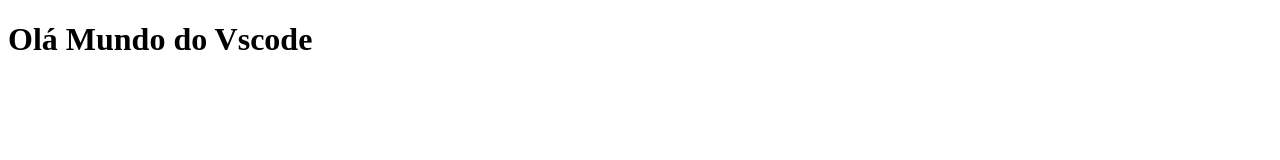
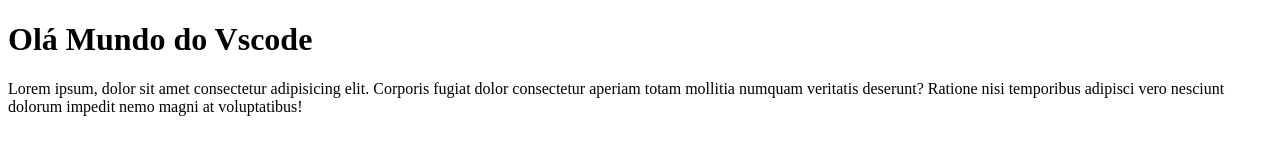
Before and after one commit to AndreOliveiram99/teste-vscode, a plain HTML site: page index.html in a window 1280 px wide. Drawn offline with Linux system fonts and the light colour scheme.

Commit message:
Add lorem

```diff
--- a/index.html
+++ b/index.html
@@ -8,5 +8,9 @@
 </head>
 <body>
     <h1>Olá Mundo do Vscode</h1>
+    <p>
+        Lorem ipsum, dolor sit amet consectetur adipisicing elit. Corporis fugiat dolor consectetur aperiam totam mollitia
+        numquam veritatis deserunt? Ratione nisi temporibus adipisci vero nesciunt dolorum impedit nemo magni at voluptatibus!
+    </p>
 </body>
 </html>
```
